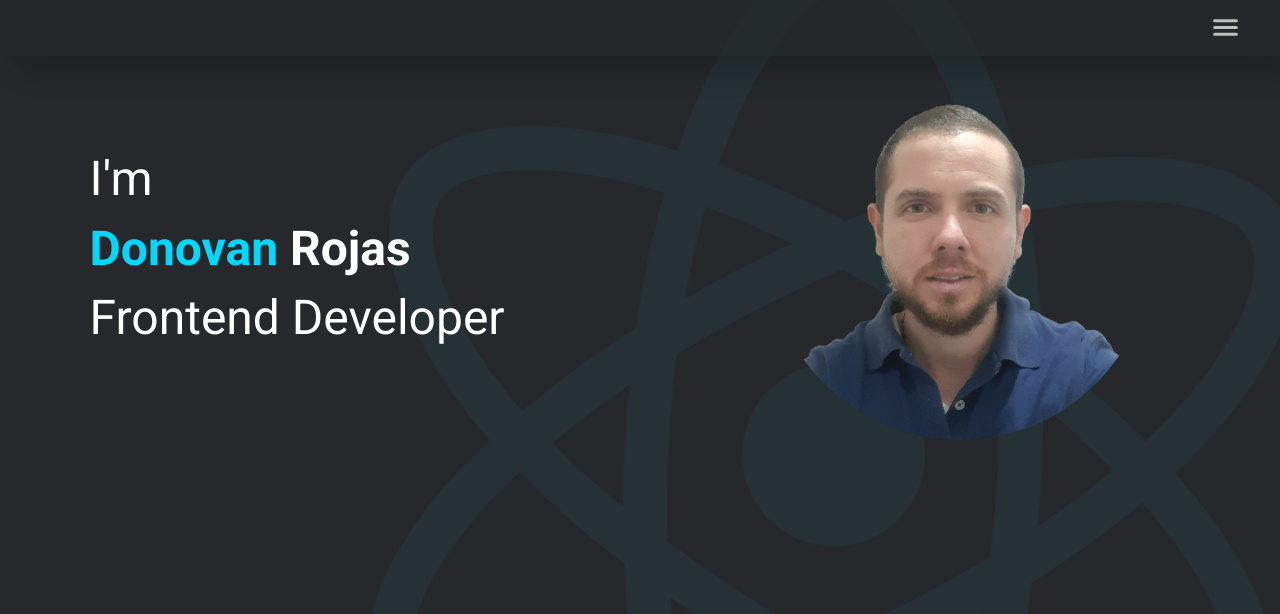
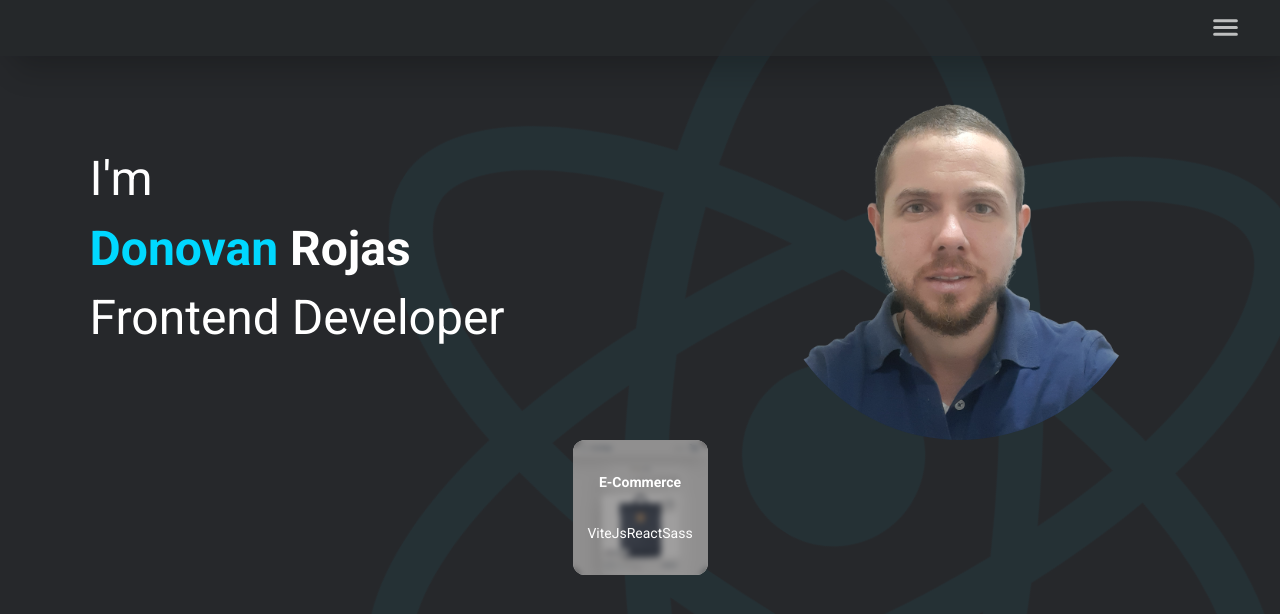
Before and after one commit to IngDonovan/portfolio, a React (Vite) app: page / in a window 1280 px wide. Shown: the top 614 px of the page. Built offline with nearby package versions, Linux system fonts and the light colour scheme.

Commit message:
Card Styles

```diff
--- /dev/null
+++ b/src/Components/Card/Card.scss
@@ -0,0 +1,35 @@
+@use '../../main.scss' as mn;
+
+.cardContainer{
+    width: 135px;
+    height: 135px;
+    display: flex;
+    position: relative;
+    color: mn.$primary-text-color;
+    font-size: mn.$tx-base;
+    border-radius: 12px;
+}
+
+.photoProy{
+    img{
+        width: 100%;
+        height: 100%;
+        border-radius: 12px;
+
+    }
+}
+
+.hoverProy{
+    width: 100%;
+    height: 100%;
+    display: flex;
+    position: absolute;
+    flex-direction: column;
+    align-items: center;
+    justify-content: space-evenly;
+    // background: linear-gradient(180deg, #9EBBD7 0%, rgba(97, 107, 117, 0.00) 100%);
+    background-color: rgba(65, 63, 63, 0.5);
+    // background-color: rgba(255, 255, 255, 0.5);
+    backdrop-filter: blur(3px);
+    border-radius: 12px;
+}
--- a/src/Components/Card/index.jsx
+++ b/src/Components/Card/index.jsx
@@ -1,15 +1,16 @@
 import { useContext } from "react";
 import { PortContext } from "../../Context";
+import './Card.scss';
+
 
 const Card = ({ data }) => {
 
  return(
     <a className="cardContainer" href={data.linkPage}>
-        <figure>
-         <img src="" alt="" />
+        <figure className="photoProy">
+         <img src={data.image} alt={data.title} />
         </figure>
-        <figure>
-         <img src="" alt="" />
+        <figure className="hoverProy">
          <span>
             <h4>{data.title}</h4>
          </span>
--- a/src/Components/Portfolio/index.jsx
+++ b/src/Components/Portfolio/index.jsx
@@ -24,3 +24,5 @@ const Portfolio = () => {
         </section>
     );
 };
+
+export default Portfolio;
--- a/src/Context/index.jsx
+++ b/src/Context/index.jsx
@@ -8,18 +8,19 @@ const PortProvider = ({ children }) => {
     {
       id:1,
       title:'E-Commerce',
-      image:'',
+      image:'/Ecommerce.png',
       dev:['ViteJs','React','Sass'],
       linkPage:'https://ingdonovan.github.io/e-commerce-react-sass/',
       linkCode:'https://github.com/IngDonovan/e-commerce-react-sass',
     },
-    {
-      id:2,
-      title:'E-Commerce',
-      dev:['ViteJs','React','Sass'],
-      linkPage:'https://ingdonovan.github.io/e-commerce-react-sass/',
-      linkCode:'https://github.com/IngDonovan/e-commerce-react-sass',
-    },
+    // {
+    //   id:2,
+    //   title:'E-Commerce',
+    //   image:'/Ecommerce.png',
+    //   dev:['ViteJs','React','Sass'],
+    //   linkPage:'https://ingdonovan.github.io/e-commerce-react-sass/',
+    //   linkCode:'https://github.com/IngDonovan/e-commerce-react-sass',
+    // },
   ];
 
   return (
--- a/src/Pages/Home/index.jsx
+++ b/src/Pages/Home/index.jsx
@@ -1,6 +1,7 @@
 import { useContext } from "react";
 import { PortContext } from "../../Context";
 import Layout from "../../Components/Layout";
+import Portfolio from "../../Components/Portfolio";
 import drmPhoto from '../../assets/img/drm.png';
 import './Home.scss';
 
@@ -19,6 +20,7 @@ const Home = () => {
                 <span></span>
             </figure>
         </section>
+        <Portfolio />
       </Layout>
     );
   };
```
Also changed, not shown: public/Ecommerce.png (added).
